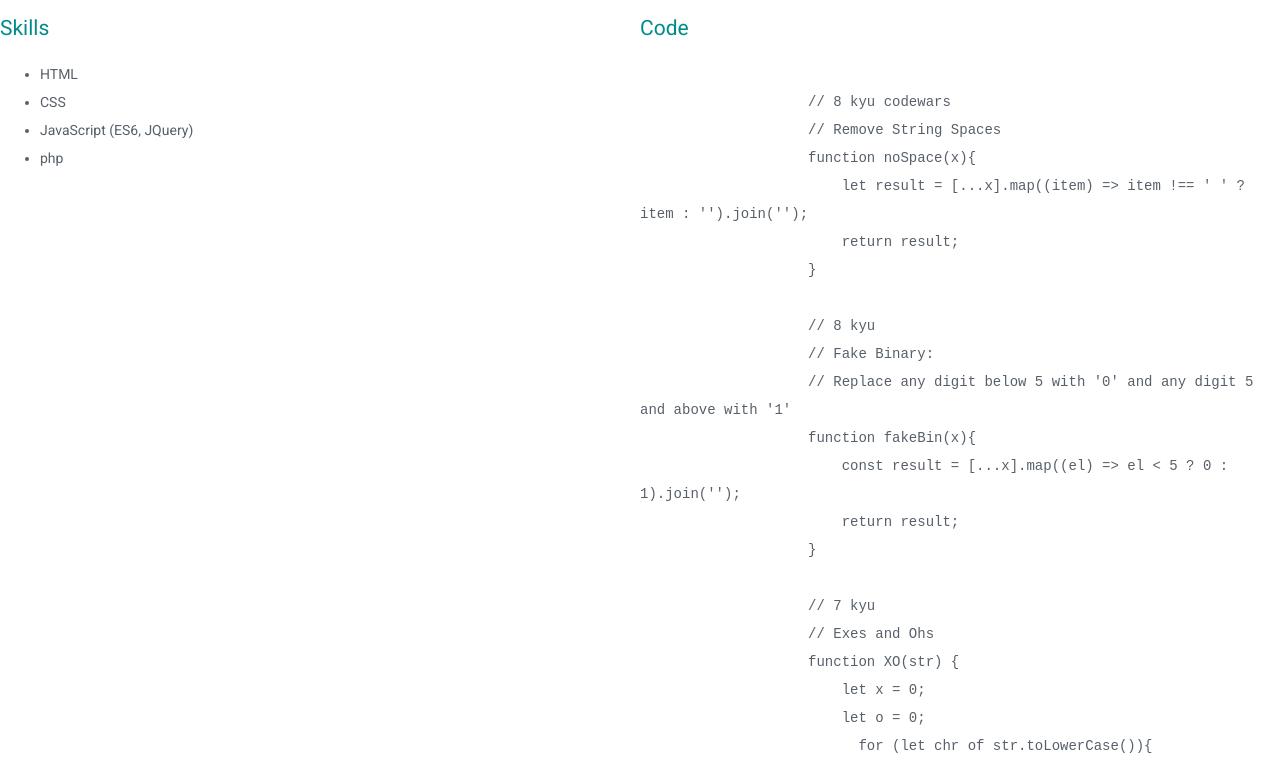
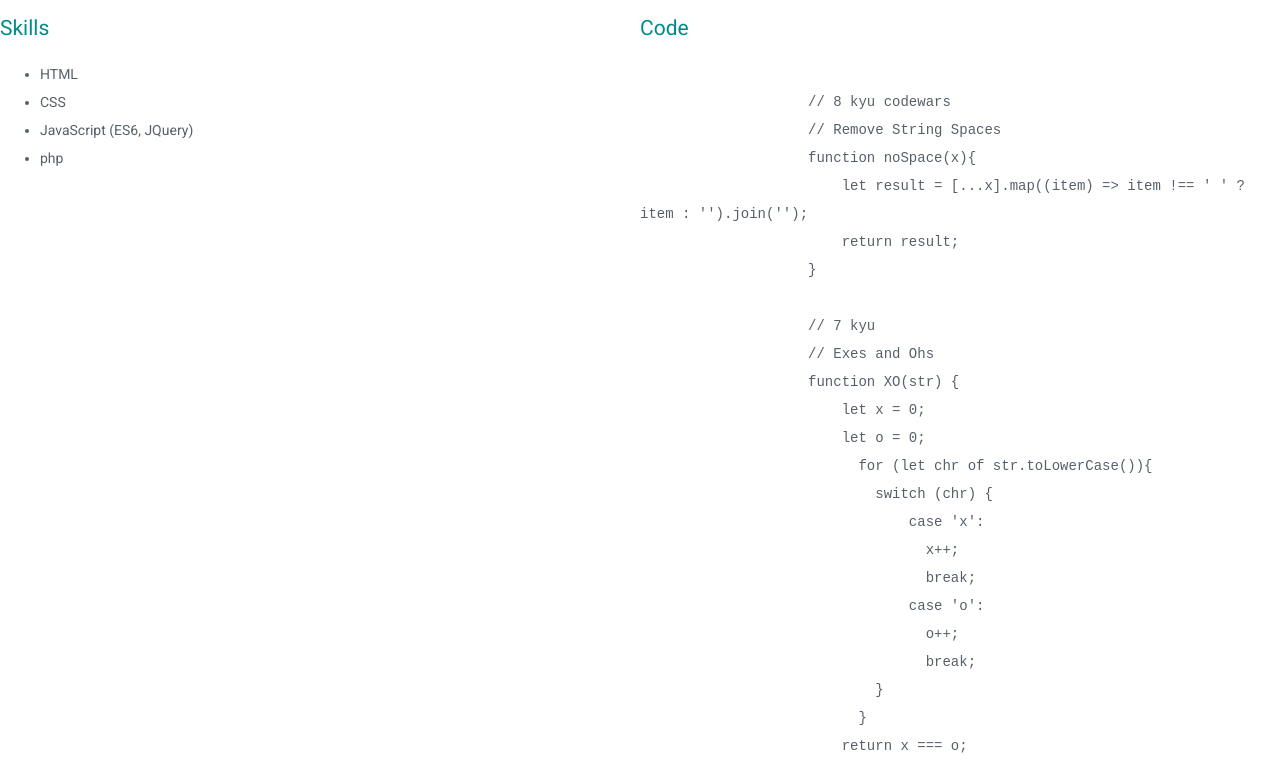
Before and after one commit to ZlatanovaIrina/rsschool-cv-stage0, a plain HTML site: page index.html in a window 1280 px wide. Shown: the part 449-1214 px from the top of the page. Drawn offline with Linux system fonts and the light colour scheme.

Commit message:
fix: correct code section

```diff
--- a/index.html
+++ b/index.html
@@ -71,14 +71,6 @@
                         return result;
                     }
 
-                    // 8 kyu
-                    // Fake Binary:
-                    // Replace any digit below 5 with '0' and any digit 5 and above with '1'
-                    function fakeBin(x){
-                        const result = [...x].map((el) => el &lt 5 ? 0 : 1).join('');
-                        return result;
-                    }
-
                     // 7 kyu
                     // Exes and Ohs
                     function XO(str) {
```
